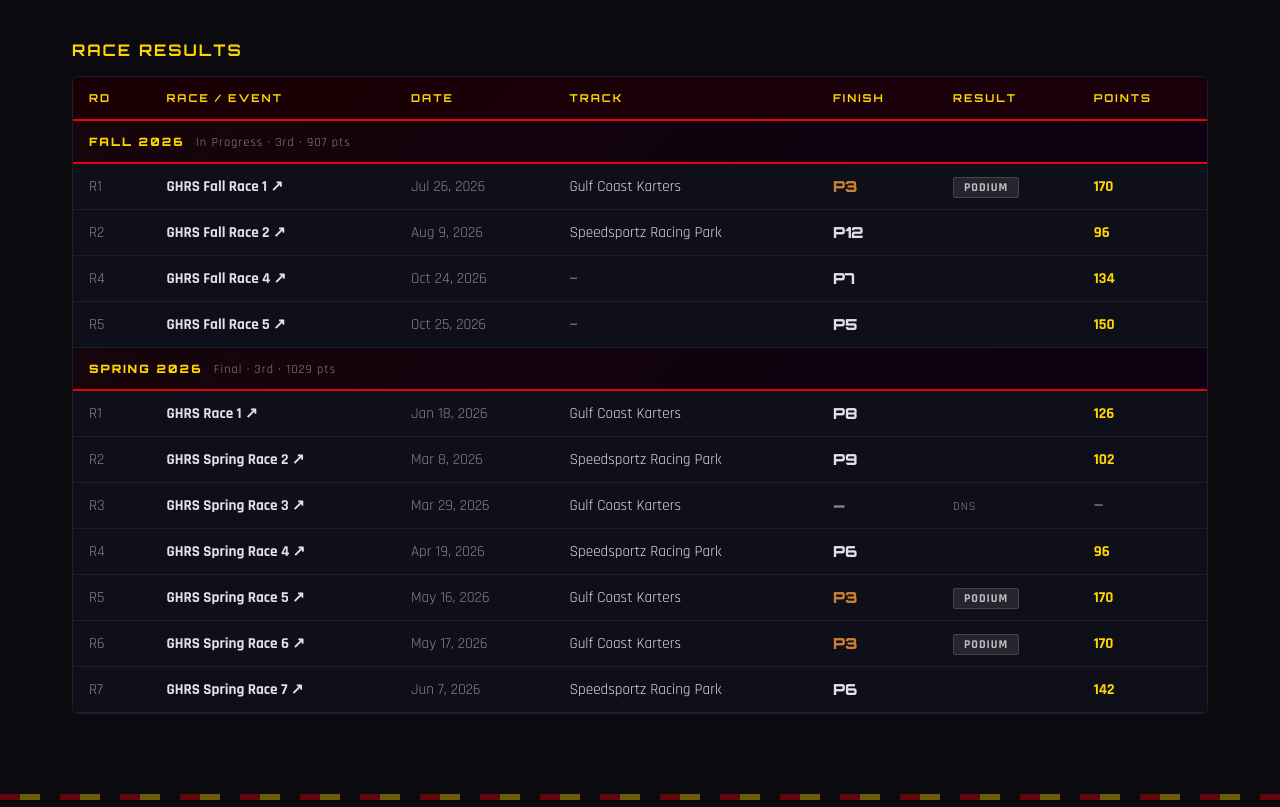
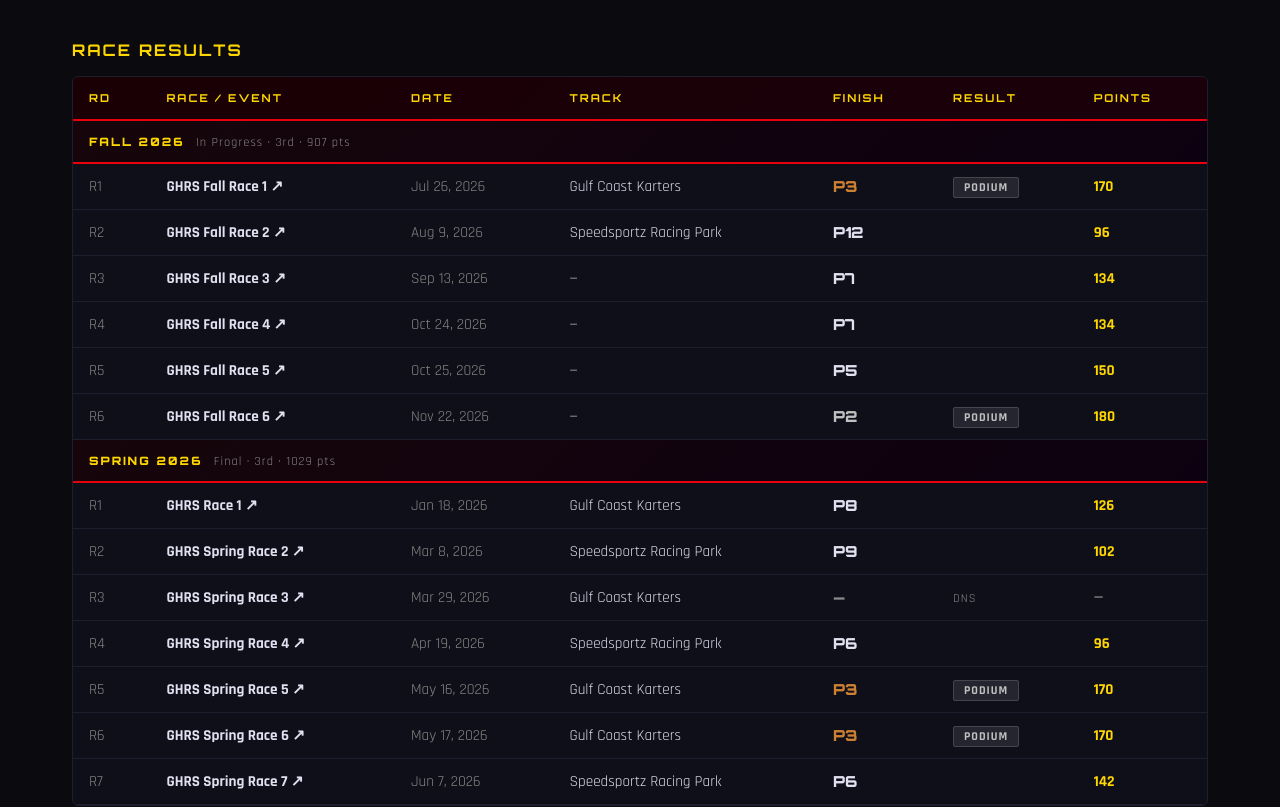
Before and after one commit to iqbalinc/zfkarting, a plain HTML site: page index.html in a window 1280 px wide. Shown: the part 1560-2367 px from the top of the page. Drawn offline with Linux system fonts and the light colour scheme.

Commit message:
Add GHRS Fall Race 3 (Sep 13, 134 pts) and Race 6 (Nov 22, 2nd, 180 pts); Zaar Fall podiums 1 -> 2

```diff
--- a/index.html
+++ b/index.html
@@ -1210,8 +1210,10 @@ const raceData = [
   { season: 'Spring', round: 7, event: 'GHRS Spring Race 7', date: 'Jun 7, 2026',  track: 'Speedsportz Racing Park', finish: 6,     type: '',       points: 142, url: 'https://www.alpharacehub.com/greaterhouston/e/383652/s/795126' },
   { season: 'Fall',   round: 1, event: 'GHRS Fall Race 1',   date: 'Jul 26, 2026', track: 'Gulf Coast Karters',      finish: 3,     type: 'podium', points: 170, url: 'https://www.alpharacehub.com/greaterhouston/e/395616/s/823176' },
   { season: 'Fall',   round: 2, event: 'GHRS Fall Race 2',   date: 'Aug 9, 2026',  track: 'Speedsportz Racing Park', finish: 12,    type: '',       points: 96,  url: 'https://www.alpharacehub.com/greaterhouston/e/400066/s/831225' },
+  { season: 'Fall',   round: 3, event: 'GHRS Fall Race 3',   date: 'Sep 13, 2026', track: '—',                       finish: 7,     type: '',       points: 134, url: 'https://www.alpharacehub.com/greaterhouston/e/410832/s/854089' },
   { season: 'Fall',   round: 4, event: 'GHRS Fall Race 4',   date: 'Oct 24, 2026', track: '—',                       finish: 7,     type: '',       points: 134, url: 'https://www.alpharacehub.com/greaterhouston/e/419988/s/873506' },
   { season: 'Fall',   round: 5, event: 'GHRS Fall Race 5',   date: 'Oct 25, 2026', track: '—',                       finish: 5,     type: '',       points: 150, url: 'https://www.alpharacehub.com/greaterhouston/e/420387/s/874435' },
+  { season: 'Fall',   round: 6, event: 'GHRS Fall Race 6',   date: 'Nov 22, 2026', track: '—',                       finish: 2,     type: 'podium', points: 180, url: 'https://www.alpharacehub.com/greaterhouston/e/426710/s/888269' },
 ];
 
 /* ================================================================
@@ -1235,7 +1237,7 @@ const standingsDataSpring = [
 const standingsDataFall = [
   { pos: 1, driver: 'Yannick Perera',        pts: 1045, wins: 1, podiums: 2, fl: '—' },
   { pos: 2, driver: 'Elisha Tinubu',         pts: 999, wins: 1, podiums: 2, fl: '—' },
-  { pos: 3, driver: 'Zaar Iqbal',            pts: 907, wins: 0, podiums: 1, fl: '—' },
+  { pos: 3, driver: 'Zaar Iqbal',            pts: 907, wins: 0, podiums: 2, fl: '—' },
   { pos: 4, driver: 'Devlyn Frandsen',       pts: 900, wins: 0, podiums: 1, fl: '—' },
   { pos: 5, driver: 'Kaiden Smartt',         pts: 899, wins: 1, podiums: 1, fl: '—' },
   { pos: 6, driver: 'Danica Smartt',         pts: 889, wins: 0, podiums: 1, fl: '—' },
```
